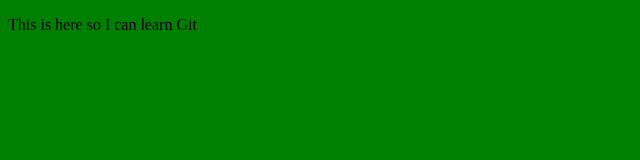
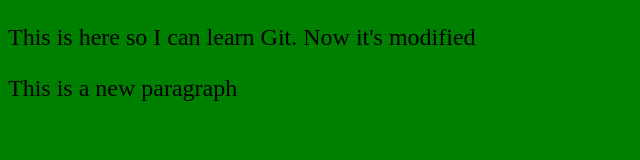
Before and after one commit to craragon77/github-pages-demo, a plain HTML site: page index.html in a window 1280 px wide. Shown: the whole page, without its empty margins (0-640 px from the left). Drawn offline with Linux system fonts and the light colour scheme.

Commit message:
update html and css

```diff
--- a/index.html
+++ b/index.html
@@ -5,6 +5,8 @@
   <link rel="stylesheet" type="text/css" href="main.css">
 </head>
 <body>
-  <p>This is here so I can learn Git</p>
+
+  <p>This is here so I can learn Git. Now it's modified</p>
+  <p>This is a new paragraph</p>
 </body>
 </html>
--- a/main.css
+++ b/main.css
@@ -1,4 +1,4 @@
 *{
     background-color: green;
-    box-sizing: border-box;
+    font-size: 24px;
 }
```
